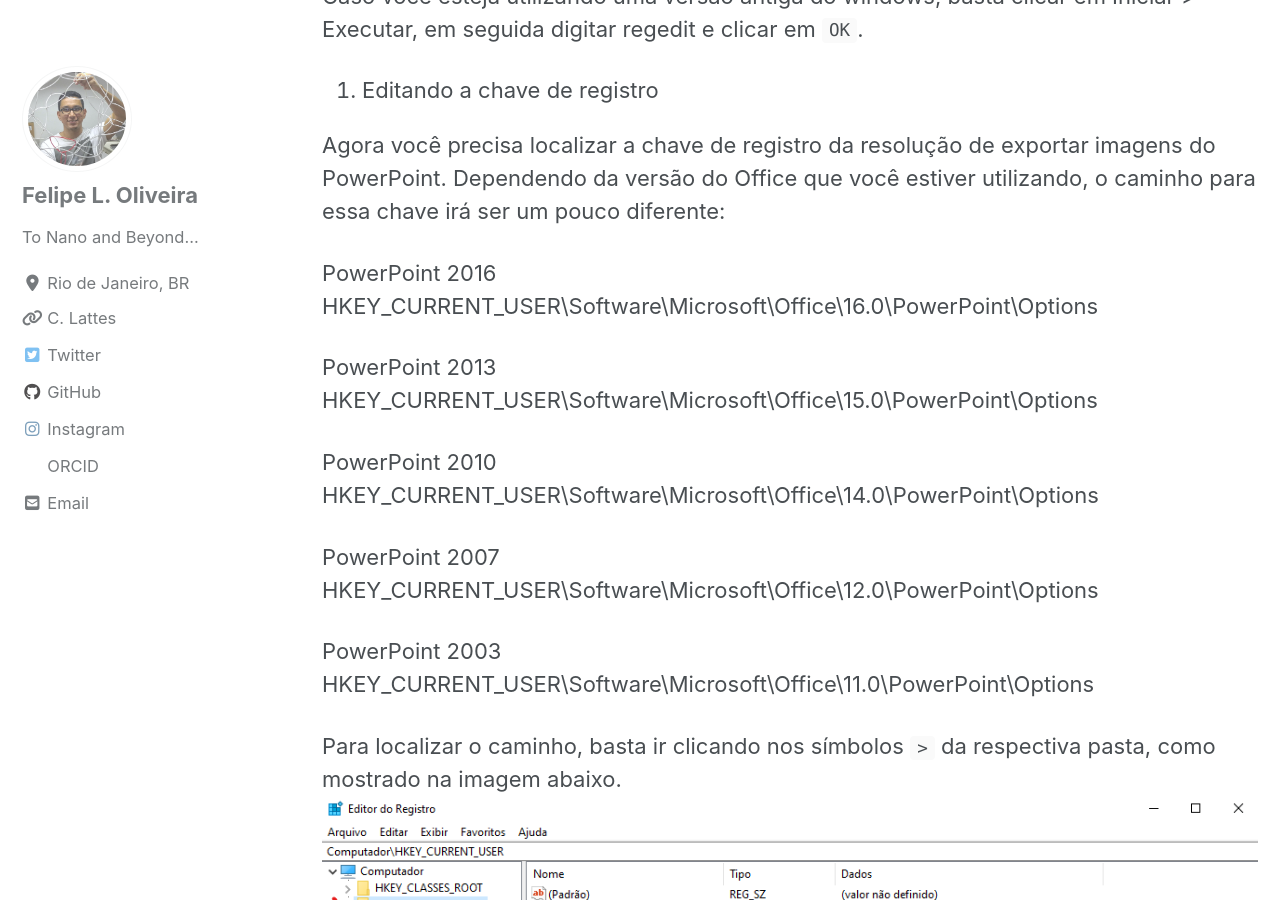
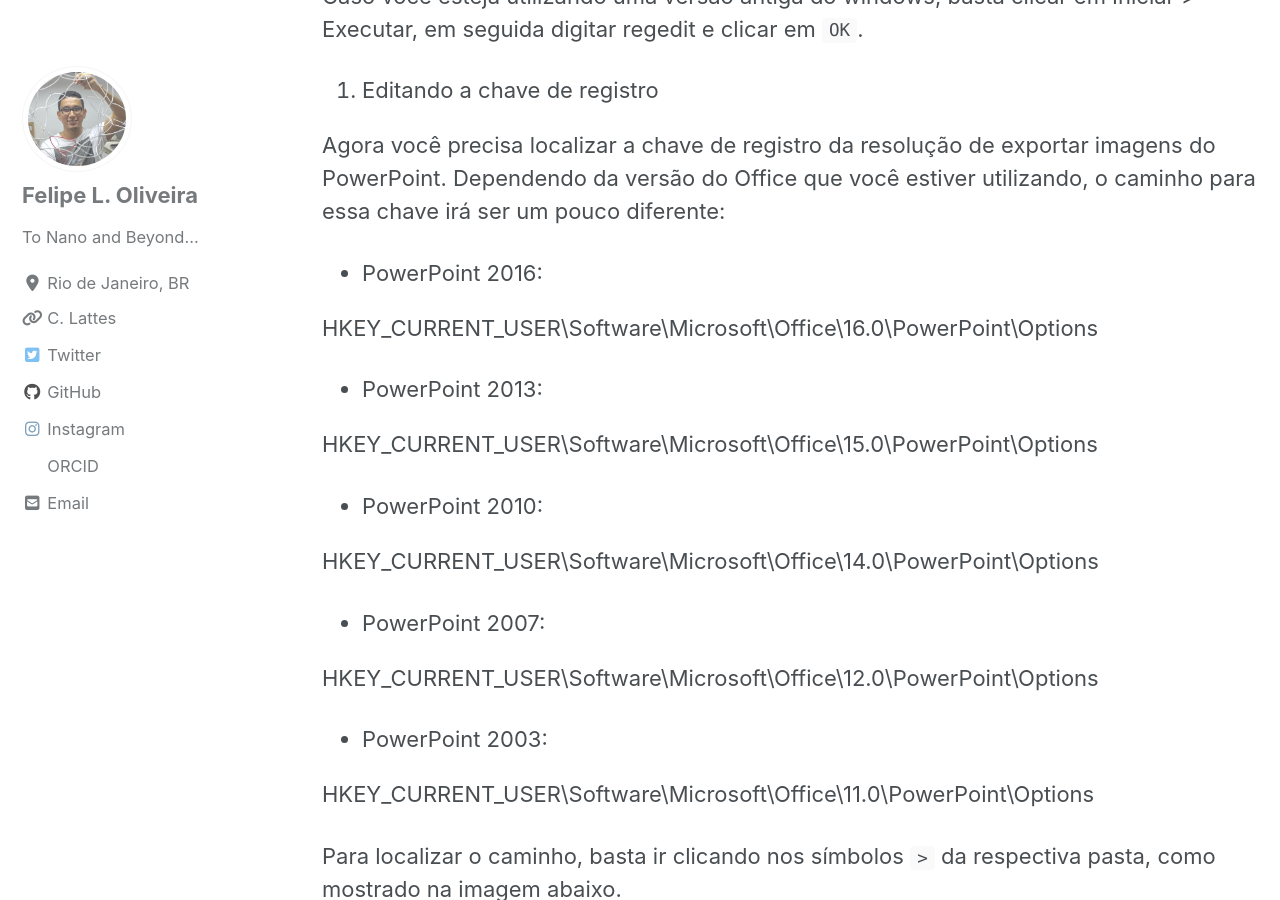
Before and after one commit to lipelopesoliveira/lipelopesoliveira.github.io, a Jekyll site: the page built from _posts/graficos/2020-05-31-dpi_powerpoint.md, in a window 1280 px wide and 900 px high, scrolled down 1861 px. Built offline with Jekyll 4.4.1, drawn with Linux system fonts in a browser that asks for light colours; cached includes are drawn as plain includes; nearby versions of some CDN libraries.

```diff
--- a/_posts/graficos/2020-05-31-dpi_powerpoint.md
+++ b/_posts/graficos/2020-05-31-dpi_powerpoint.md
@@ -30,19 +30,24 @@ Caso você esteja utilizando uma versão antiga do windows, basta clicar em Inic
 
 Agora você precisa localizar a chave de registro da resolução de exportar imagens do PowerPoint. Dependendo da versão do Office que você estiver utilizando, o caminho para essa chave irá ser um pouco diferente:
 
-PowerPoint 2016
+- PowerPoint 2016:
+
 HKEY_CURRENT_USER\Software\Microsoft\Office\16.0\PowerPoint\Options
 
-PowerPoint 2013
+- PowerPoint 2013:
+
 HKEY_CURRENT_USER\Software\Microsoft\Office\15.0\PowerPoint\Options
 
-PowerPoint 2010
+- PowerPoint 2010:
+
 HKEY_CURRENT_USER\Software\Microsoft\Office\14.0\PowerPoint\Options
 
-PowerPoint 2007
+- PowerPoint 2007:
+
 HKEY_CURRENT_USER\Software\Microsoft\Office\12.0\PowerPoint\Options
 
-PowerPoint 2003
+- PowerPoint 2003:
+
 HKEY_CURRENT_USER\Software\Microsoft\Office\11.0\PowerPoint\Options
 
 Para localizar o caminho, basta ir clicando nos símbolos `>` da respectiva pasta, como mostrado na imagem abaixo.
```
